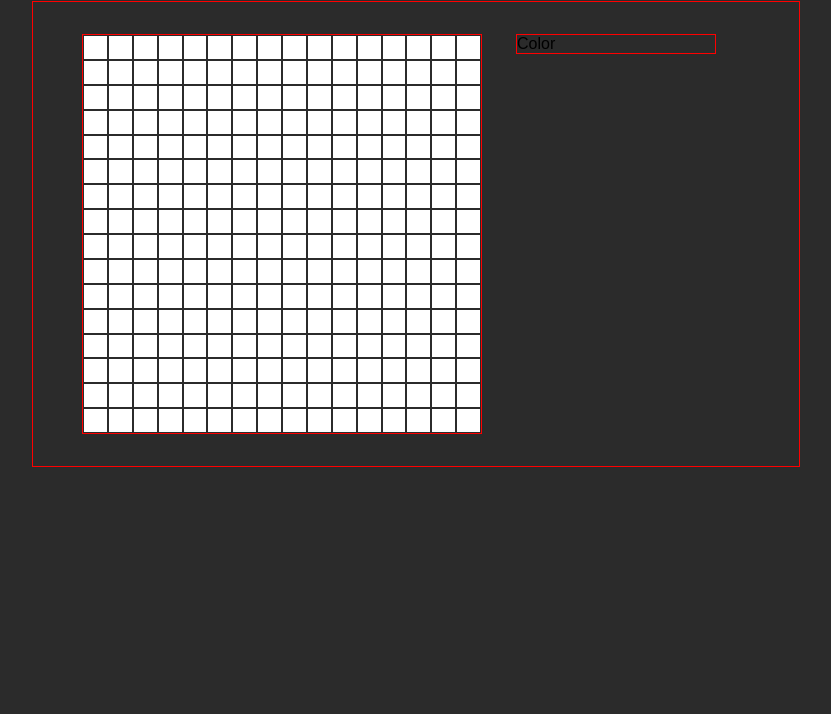
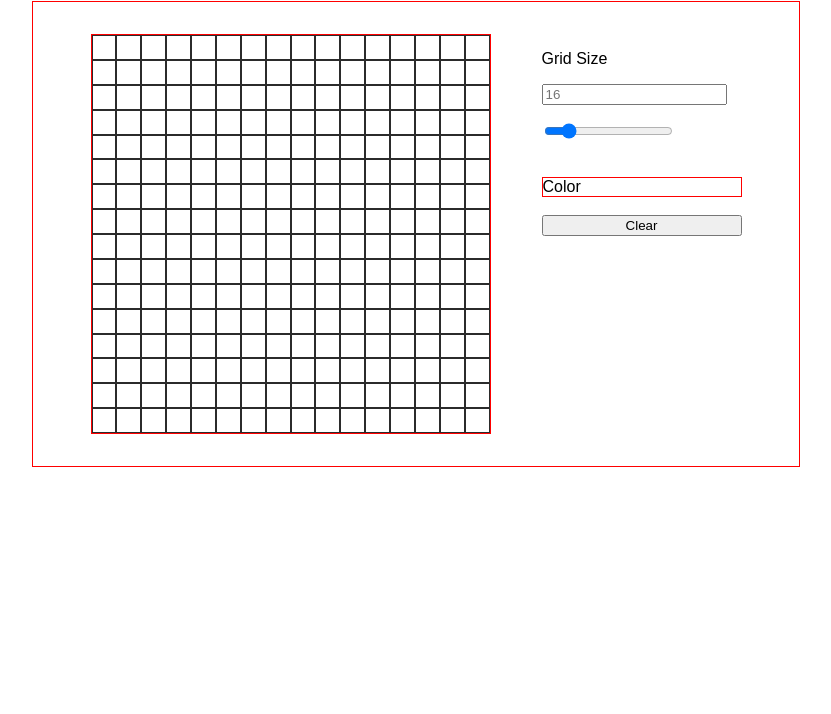
Before and after one commit to cjtessler/odin-etch, a plain HTML site: page index.html in a window 1280 px wide. Shown: the part 86-800 px from the top of the page, without its empty margins (224-1055 px from the left). Drawn offline with Linux system fonts and the light colour scheme.

Commit message:
Added some buttons

```diff
--- a/index.html
+++ b/index.html
@@ -12,8 +12,18 @@
     <div class="header">Etch-a-Sketch</div>
     <div class="container">
         <div class="canvas"></div>
-        <div class="color-picker">Color</div>
-        <div class="buttons"></div>
+        <div class="options">
+          <div class="grid-size-contaner">
+            <p>Grid Size</p>
+            <input type="text" placeholder="16">
+            <p>
+            <input type="range" min="1" max="100" value="16" class="slider" id="size-slider">
+            </p>
+
+          </div>
+          <div class="color-picker">Color</div>
+          <button>Clear</button>
+        </div>
     </div>
   </body>
 </html>
--- a/style.css
+++ b/style.css
@@ -15,12 +15,12 @@ body {
     display: flex;
     flex-direction: column;
     align-items: center;
-    background-color: #2b2b2b;
+    /* background-color: #2b2b2b; */
 }
 
 .header {
     font-size: 3rem;
-    color: #eee;
+    /* color: #eee; */
     display: flex;
     justify-content: center;
     margin: 1rem;
@@ -33,6 +33,14 @@ body {
     padding: 2rem;
     display: flex;
     justify-content: space-around;
+}
+
+.options {
+    height: 80%;
+    display: flex;
+    flex-direction: column;
+    gap: 18px;
+
 }
 
 .canvas {
```
